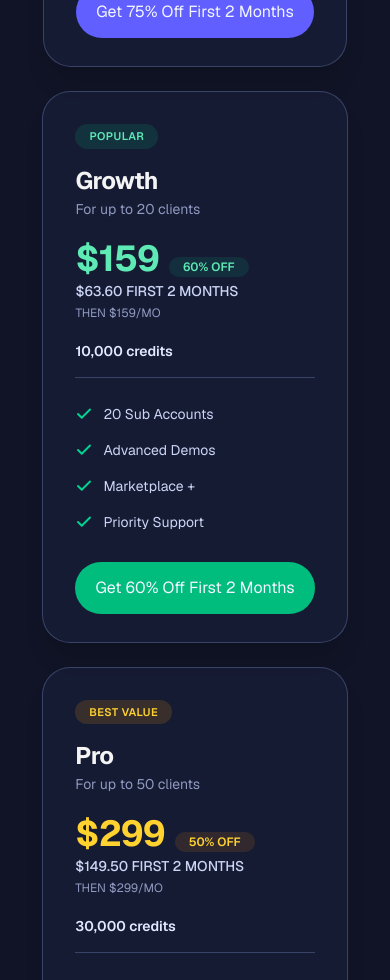
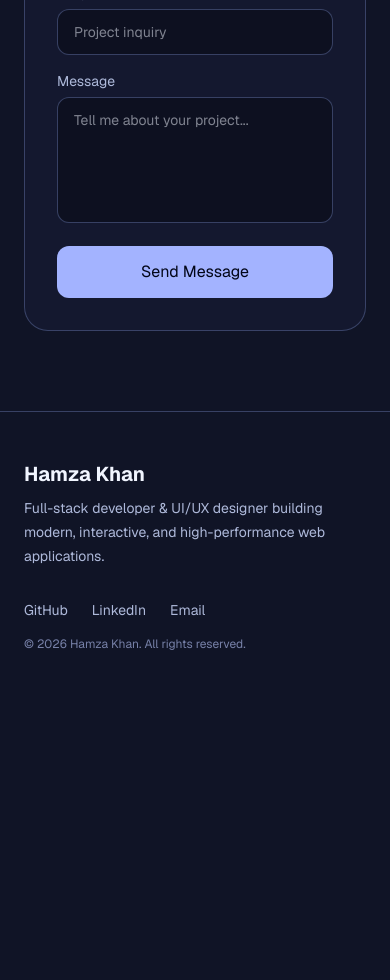
Before and after one commit to web-vox-155/Hamza-Khan-Portfolio, a Next.js app: page / in a window 390 px wide. Shown: the part 6860-7840 px from the top of the page. After the commit the page ends 7560 px from the top, so only its background shows below. Built offline with nearby package versions, Linux system fonts and the light colour scheme.

Commit message:
Revert "Add PricingTables component with responsive pricing cards (indigo/emerald/amber/rose themes)"
This reverts commit b3cb1f62e8ff334e3b28c0b39cc0c50601394aac.

```diff
--- a/app/page.tsx
+++ b/app/page.tsx
@@ -10,7 +10,6 @@ import MagneticButton from "../components/MagneticButton";
 import TypewriterText from "../components/TypewriterText";
 import HeroPhoto from "../components/scenes/HeroPhoto";
 import ScrollButtons from "../components/ScrollButtons";
-import PricingTables from "../components/PricingTables";
 
 export default function Home() {
   return (
@@ -375,9 +374,6 @@ export default function Home() {
           </div>
         </Section>
 
-        {/* ───────── Pricing ───────── */}
-        <PricingTables />
-
         {/* ───────── Contact ───────── */}
         <Section id="contact">
           <FadeIn direction="right">
--- a/components/PricingTables.tsx
+++ /dev/null
@@ -1,225 +0,0 @@
-"use client";
-
-import FadeIn from "./Fadein";
-import Section from "./Section";
-
-type Plan = {
-  badge: string;
-  name: string;
-  sub: string;
-  price: string;
-  discount: string;
-  discountedPrice: string;
-  thenPrice: string;
-  credits: string;
-  features: string[];
-  cta: string;
-  theme: {
-    badge: string;
-    price: string;
-    discountBadge: string;
-    btn: string;
-    checkStroke: string;
-  };
-};
-
-const plans: Plan[] = [
-  {
-    badge: "Get Started",
-    name: "Starter",
-    sub: "For the first 5 clients",
-    price: "$79",
-    discount: "75% OFF",
-    discountedPrice: "$19.75 FIRST 2 MONTHS",
-    thenPrice: "THEN $79/MO",
-    credits: "3,000 credits",
-    features: ["5 Sub Accounts", "Advanced Demos", "Marketplace"],
-    cta: "Get 75% Off First 2 Months",
-    theme: {
-      badge: "bg-indigo-500/15 text-indigo-300",
-      price: "text-indigo-300",
-      discountBadge: "bg-indigo-500/12 text-indigo-300",
-      btn: "bg-indigo-500",
-      checkStroke: "text-indigo-400",
-    },
-  },
-  {
-    badge: "Popular",
-    name: "Growth",
-    sub: "For up to 20 clients",
-    price: "$159",
-    discount: "60% OFF",
-    discountedPrice: "$63.60 FIRST 2 MONTHS",
-    thenPrice: "THEN $159/MO",
-    credits: "10,000 credits",
-    features: [
-      "20 Sub Accounts",
-      "Advanced Demos",
-      "Marketplace +",
-      "Priority Support",
-    ],
-    cta: "Get 60% Off First 2 Months",
-    theme: {
-      badge: "bg-emerald-500/15 text-emerald-300",
-      price: "text-emerald-300",
-      discountBadge: "bg-emerald-500/12 text-emerald-300",
-      btn: "bg-emerald-500",
-      checkStroke: "text-emerald-400",
-    },
-  },
-  {
-    badge: "Best Value",
-    name: "Pro",
-    sub: "For up to 50 clients",
-    price: "$299",
-    discount: "50% OFF",
-    discountedPrice: "$149.50 FIRST 2 MONTHS",
-    thenPrice: "THEN $299/MO",
-    credits: "30,000 credits",
-    features: [
-      "50 Sub Accounts",
-      "Advanced Demos Pro",
-      "Marketplace Pro",
-      "Dedicated Manager",
-    ],
-    cta: "Get 50% Off First 2 Months",
-    theme: {
-      badge: "bg-amber-500/15 text-amber-300",
-      price: "text-amber-300",
-      discountBadge: "bg-amber-500/12 text-amber-300",
-      btn: "bg-amber-500",
-      checkStroke: "text-amber-400",
-    },
-  },
-  {
-    badge: "Enterprise",
-    name: "Enterprise",
-    sub: "Unlimited clients",
-    price: "$499",
-    discount: "40% OFF",
-    discountedPrice: "$299.40 FIRST 2 MONTHS",
-    thenPrice: "THEN $499/MO",
-    credits: "100,000 credits",
-    features: [
-      "Unlimited Sub Accounts",
-      "Enterprise Demos",
-      "Custom Marketplace",
-      "24/7 VIP Support",
-    ],
-    cta: "Get 40% Off First 2 Months",
-    theme: {
-      badge: "bg-rose-500/15 text-rose-300",
-      price: "text-rose-300",
-      discountBadge: "bg-rose-500/12 text-rose-300",
-      btn: "bg-rose-500",
-      checkStroke: "text-rose-400",
-    },
-  },
-];
-
-function CheckIcon({ className }: { className?: string }) {
-  return (
-    <svg
-      viewBox="0 0 24 24"
-      fill="none"
-      stroke="currentColor"
-      strokeWidth="2.5"
-      strokeLinecap="round"
-      strokeLinejoin="round"
-      className={className}
-    >
-      <polyline points="20 6 9 17 4 12" />
-    </svg>
-  );
-}
-
-export default function PricingTables() {
-  return (
-    <Section id="pricing">
-      <FadeIn>
-        <div className="flex flex-col gap-4 sm:flex-row sm:items-end sm:justify-between mb-14">
-          <div>
-            <p className="text-sm uppercase tracking-[0.3em] text-zinc-500">
-              Pricing
-            </p>
-            <h2 className="mt-3 text-4xl font-bold">
-              Simple, Transparent Pricing
-            </h2>
-          </div>
-          <p className="max-w-md text-sm leading-6 text-zinc-400">
-            Choose the plan that fits your needs. All plans include a free trial
-            period with no hidden fees.
-          </p>
-        </div>
-      </FadeIn>
-
-      <div className="flex flex-wrap justify-center items-stretch gap-6">
-        {plans.map((plan, i) => (
-          <FadeIn key={plan.name} delay={i * 0.1}>
-            <div className="group flex-1 min-w-[240px] max-w-[320px] bg-zinc-900/30 rounded-[28px] p-8 pb-7 shadow-xl border border-zinc-800 flex flex-col transition-all duration-200 hover:-translate-y-1.5 hover:shadow-2xl hover:border-zinc-600">
-              {/* Badge */}
-              <span
-                className={`inline-block text-[11px] font-semibold tracking-[0.4px] uppercase px-3.5 py-1 rounded-full self-start mb-4 ${plan.theme.badge}`}
-              >
-                {plan.badge}
-              </span>
-
-              {/* Plan name & sub */}
-              <h3 className="text-2xl font-bold tracking-tight text-zinc-100 mb-0.5">
-                {plan.name}
-              </h3>
-              <p className="text-sm text-zinc-500 mb-5">{plan.sub}</p>
-
-              {/* Price row */}
-              <div className="flex items-baseline gap-2.5 flex-wrap mb-0.5">
-                <span
-                  className={`text-4xl font-bold tracking-tight ${plan.theme.price}`}
-                >
-                  {plan.price}
-                </span>
-                <span
-                  className={`text-xs font-semibold px-3.5 py-0.5 rounded-full ${plan.theme.discountBadge}`}
-                >
-                  {plan.discount}
-                </span>
-              </div>
-              <p className="text-sm font-medium text-zinc-300 mb-0.5">
-                {plan.discountedPrice}
-              </p>
-              <p className="text-xs font-normal text-zinc-500 mt-0.5">
-                {plan.thenPrice}
-              </p>
-
-              {/* Credits */}
-              <p className="text-sm font-semibold text-zinc-200 mt-5 mb-5 pb-4 border-b border-zinc-800">
-                {plan.credits}
-              </p>
-
-              {/* Features */}
-              <ul className="flex-1 mb-6 space-y-1">
-                {plan.features.map((feat) => (
-                  <li
-                    key={feat}
-                    className="flex items-center gap-2.5 text-sm text-zinc-300 py-1.5"
-                  >
-                    <CheckIcon
-                      className={`w-[18px] h-[18px] shrink-0 ${plan.theme.checkStroke}`}
-                    />
-                    {feat}
-                  </li>
-                ))}
-              </ul>
-
-              {/* CTA Button */}
-              <button
-                className={`w-full py-3.5 px-5 text-sm font-semibold text-white rounded-full border-none cursor-pointer transition-all duration-200 hover:opacity-85 active:scale-[0.98] ${plan.theme.btn}`}
-              >
-                {plan.cta}
-              </button>
-            </div>
-          </FadeIn>
-        ))}
-      </div>
-    </Section>
-  );
-}
```
Also changed, not shown: 1 other file (tests, documents, lock files or other folders).
